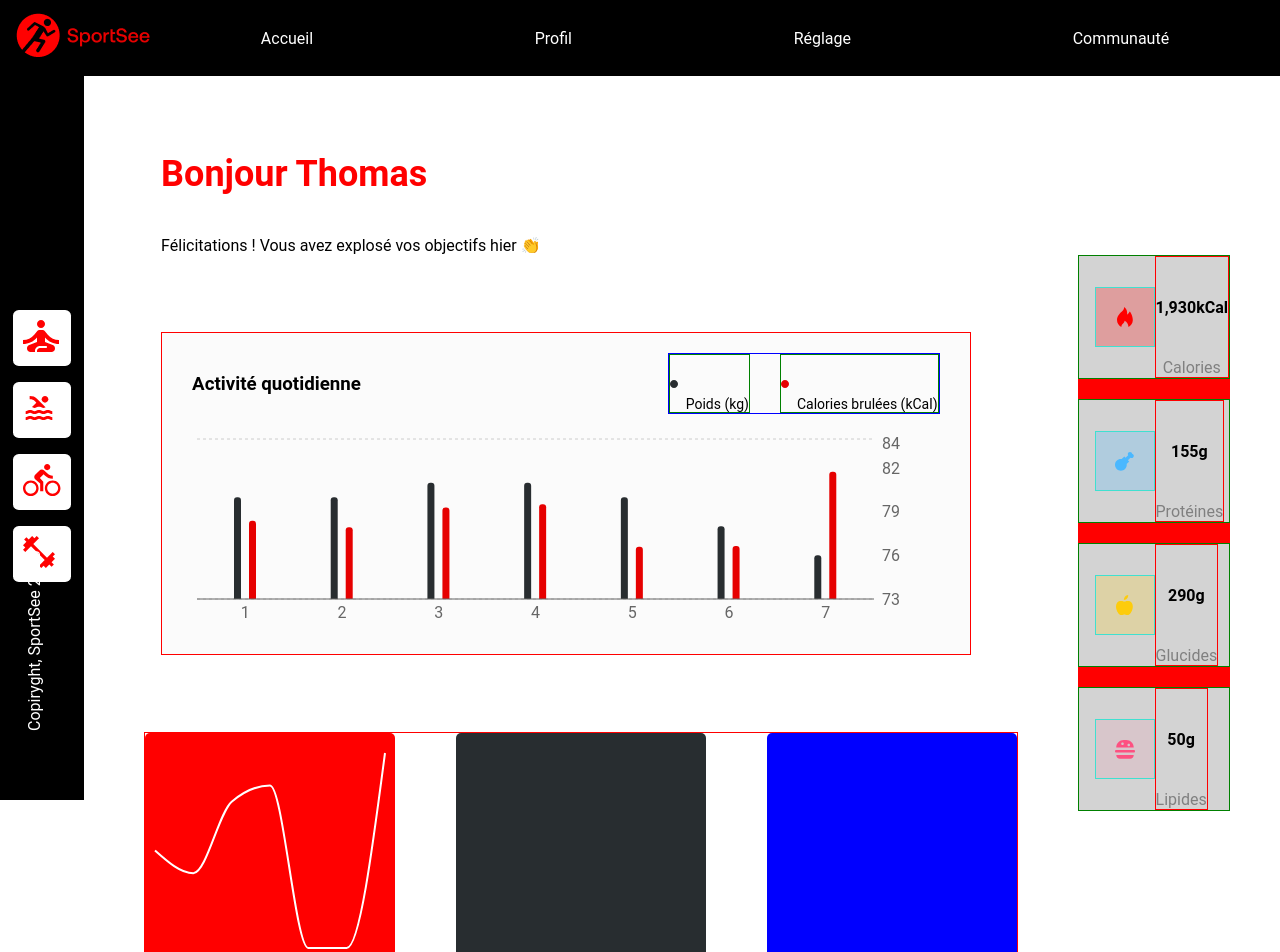
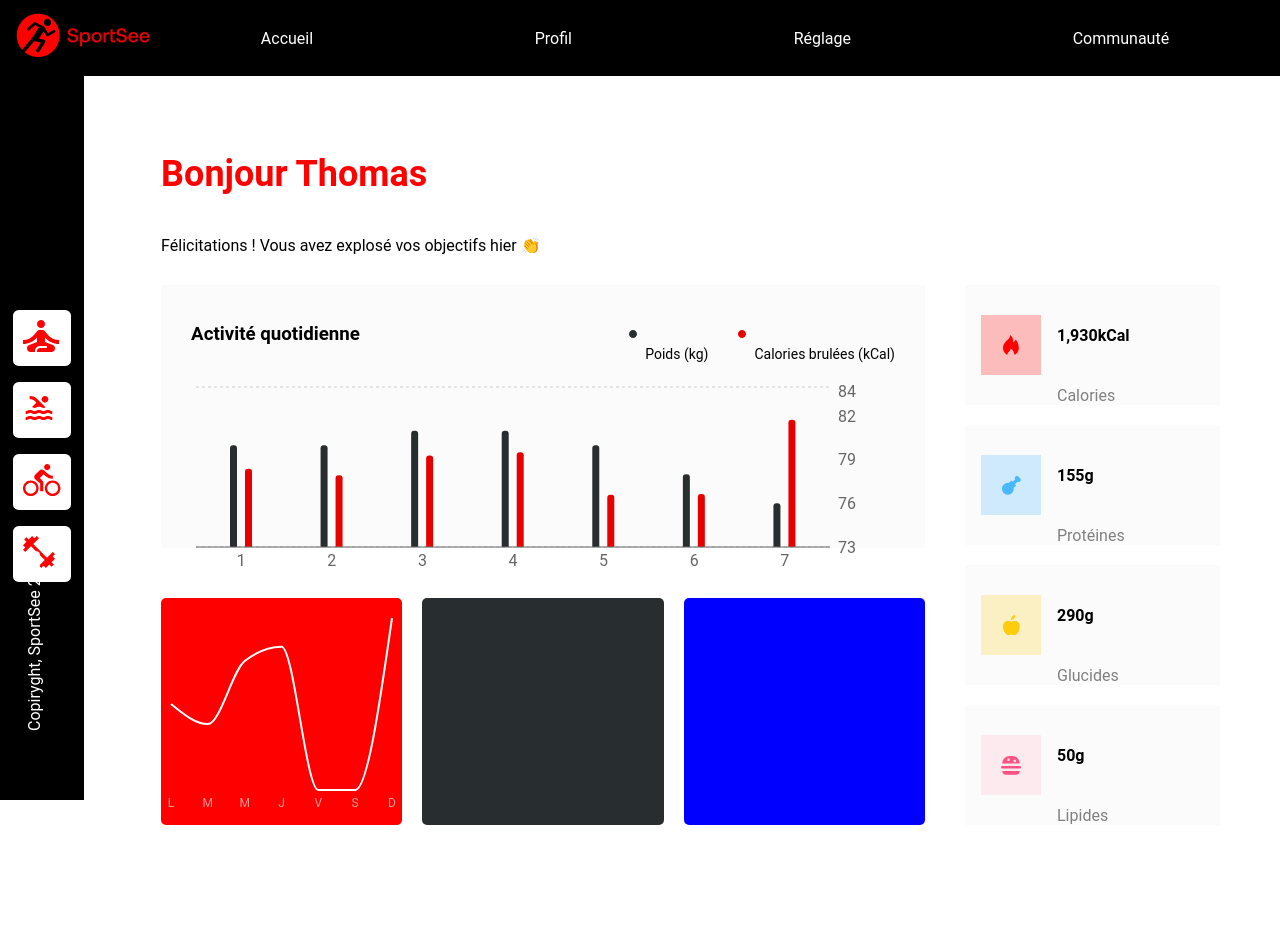
Before and after one commit to Startom78/P12_SportSee_Frontend, a React (Vite) app: page / in a window 1280 px wide. Shown: the top 952 px of the page. After the commit the page ends 902 px from the top, so only its background shows below. Built offline with nearby package versions, Linux system fonts and the light colour scheme.

Commit message:
fixed aside and main size so everything is now aligned

```diff
--- a/src/App.jsx
+++ b/src/App.jsx
@@ -25,10 +25,10 @@ function App() {
               <Score />
              </div>
             </div>
-
-            <aside>
+            <aside className='nutriments-blocks'>
               <Nutriments />
             </aside>
+
         </div>
       </main>
 
--- a/src/components/averagesessions/averagesessions.css
+++ b/src/components/averagesessions/averagesessions.css
@@ -1,8 +1,8 @@
 .averageSessionsCss{
-    width: 250px;
-    height: 250px;
+    flex: 1;
+    height: 100%;
     background-color: #FF0000;
-    border-radius: 2%;
+    border-radius: 5px;
     overflow: hidden;
 }
 
--- a/src/components/dailyactivity/dailyactivity.css
+++ b/src/components/dailyactivity/dailyactivity.css
@@ -2,10 +2,8 @@
     display: flex;
     flex-direction: column;
     background-color: #FBFBFB;
-    border: 1px solid red;
     width: 100%;
-    min-height : 150px;
-    margin : 77px 107px 77px 77px;
+    height: 263px;
     padding: 20px 30px;
 }
 
@@ -22,7 +20,6 @@
     height: fit-content;
     align-items: center;
     justify-content: center;
-    border: 1px solid blue;
     font-size: 14px;
     gap: 30px;
 }
@@ -31,7 +28,6 @@
     display: flex;
     align-items: center;
     gap: 8px;
-    border: 1px solid green;
 }
 
 .chartContainer{
--- a/src/components/hexagondiagram/hexagon.css
+++ b/src/components/hexagondiagram/hexagon.css
@@ -1,6 +1,6 @@
 .hexagon{
-    width: 250px;
-    height: 250px;
+    flex: 1;
+    height: 100%;
     background-color: #282D30;
-    border-radius: 2%;
+    border-radius: 5px;
 }
--- a/src/components/nutriments/nutriments.css
+++ b/src/components/nutriments/nutriments.css
@@ -1,22 +1,20 @@
 .nutrimentsContainer{
-    background-color: red;
-    margin-right: 50px;
+    display: flex;
+    flex-direction: column;
+    gap: 20px;
+    height: 100%;
 }
 
 .nutrimentContainer{
     display: flex;
     flex-direction: row;
     align-items: center;
-    margin-bottom: 20px;
-    background-color: lightgrey;
-    border: 1px solid green;
+    background-color: #FBFBFB;
     width: 100%;
-    height: 100%;
-
+    flex: 1;
 }
 
 .iconContainerKcal{
-    border: 1px solid turquoise;
     display: flex;
     align-items: center;
     justify-content: center;
@@ -27,7 +25,6 @@
 }
 
 .iconContainerProteines{
-    border: 1px solid turquoise;
     display: flex;
     align-items: center;
     justify-content: center;
@@ -35,11 +32,9 @@
     height: 60px;
     background-color: rgba(74, 184, 255, 0.25);
     margin-left: 16px;
-
 }
 
 .iconContainerGlucides{
-    border: 1px solid turquoise;
     display: flex;
     align-items: center;
     justify-content: center;
@@ -47,11 +42,9 @@
     height: 60px;
     background-color: rgba(249, 206, 35, 0.25);
     margin-left: 16px;
-
 }
 
 .iconContainerLipides{
-    border: 1px solid turquoise;
     display: flex;
     align-items: center;
     justify-content: center;
@@ -59,7 +52,6 @@
     height: 60px;
     background-color: rgba(253, 81, 129, 0.1);
     margin-left: 16px;
-
 }
 
 .bold{
@@ -69,8 +61,7 @@
 .infos{
     display: flex;
     flex-direction: column;
-    align-items: center;
+    align-items: flex-start;
     justify-content: center;
-    flex-wrap: wrap;
-    border: 1px solid red;
+    margin-left: 16px;
 }
--- a/src/components/score/score.css
+++ b/src/components/score/score.css
@@ -1,6 +1,6 @@
 .score{
-    width: 250px;
-    height: 250px;
+    flex: 1;
+    height: 100%;
     background-color: blue;
-    border-radius: 2%;
+    border-radius: 5px;
 }
--- a/src/index.css
+++ b/src/index.css
@@ -22,25 +22,29 @@ main{
 
 .main-blocks{
   display: flex;
-  height : auto;
-  justify-content: space-between;
-
+  flex-direction: row;
+  align-items: stretch;
+  height: auto;
+  margin: 30px 60px 77px 77px;
 }
 
 .activities-blocks{
   display: flex;
-  flex-direction: row;
-  flex-wrap: wrap;
-  width: 100%;
-  height: 100%;
+  flex-direction: column;
+  flex: 1;
 }
 
 .graphics-blocks{
   display: flex;
   flex-direction: row;
   justify-content: space-between;
+  gap: 20px;
   width: 100%;
-  margin : 0 60px 0 60px;
-  height: auto;
-  border: 1px solid red;
+  height: 100%;
+  margin-top: 50px;
 }
+
+.nutriments-blocks{
+  width: 255px;
+  margin-left: 40px;
+}
```
